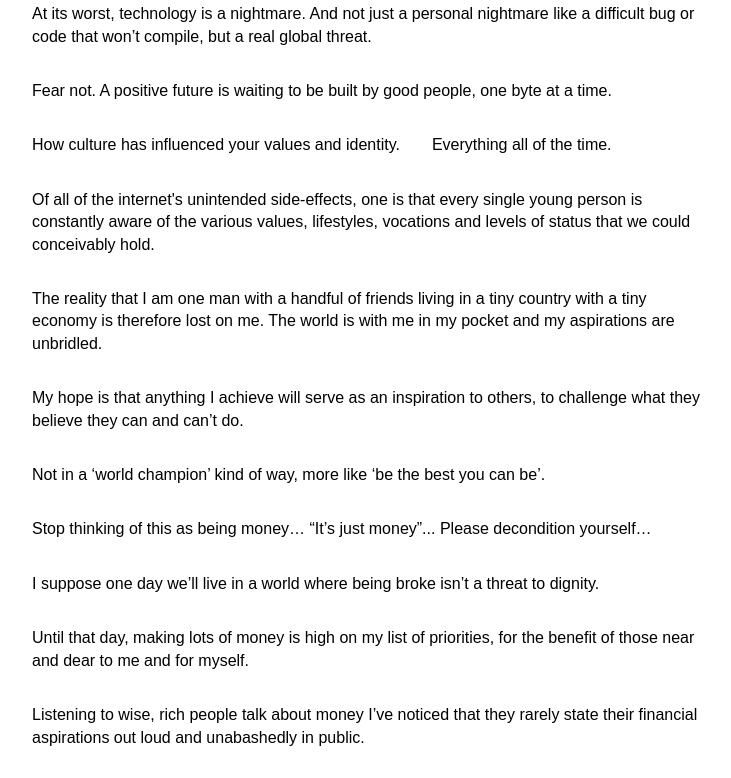
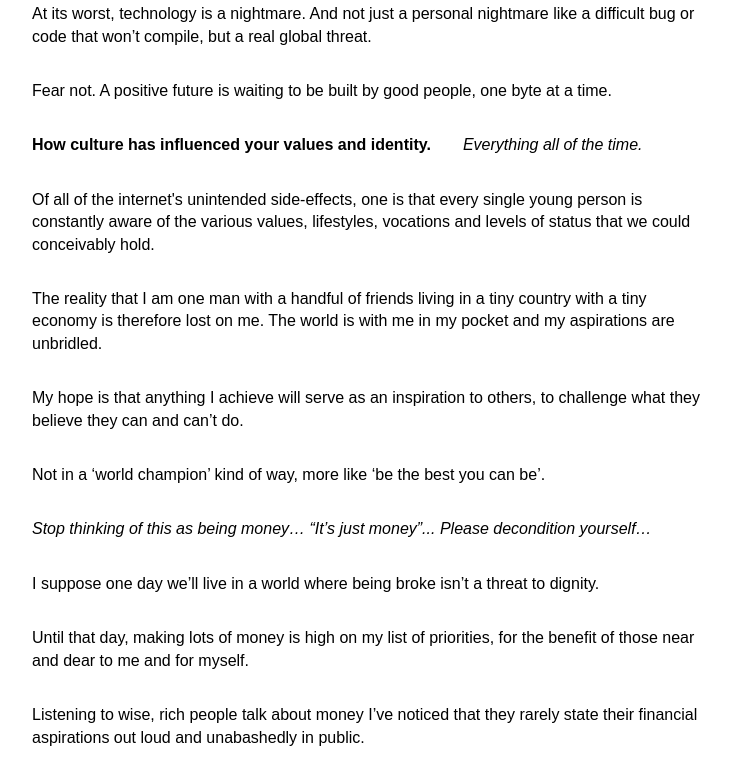
Before and after one commit to mattegan111/mattegan111.github.io, a plain HTML site: page blog/identity-values.html in a window 1280 px wide. Shown: the part 1051-1829 px from the top of the page, without its empty margins (274-1005 px from the left). Drawn offline with nearby package versions, Linux system fonts and the light colour scheme; a small style sheet from the web is missing.

Commit message:
add styling for indentity blog

```diff
--- a/css/main.css
+++ b/css/main.css
@@ -127,6 +127,14 @@ h5 {
 
 p {
 	line-height: 1.4rem;
+}
+
+.p-bold {
+	font-weight: bold;
+}
+
+.p-italics {
+	font-style: italic;
 }
 
 .p-line-break {
```
